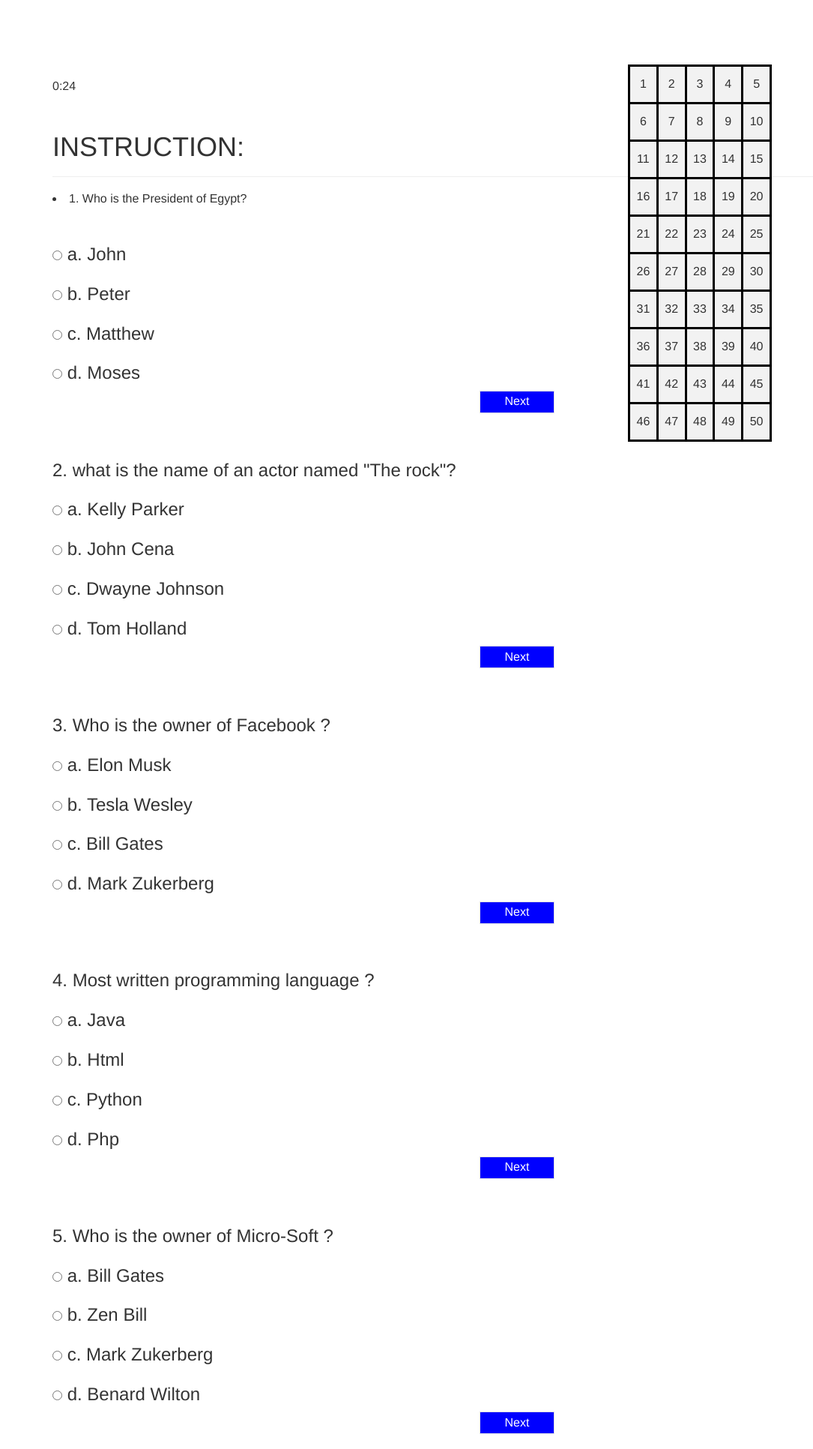
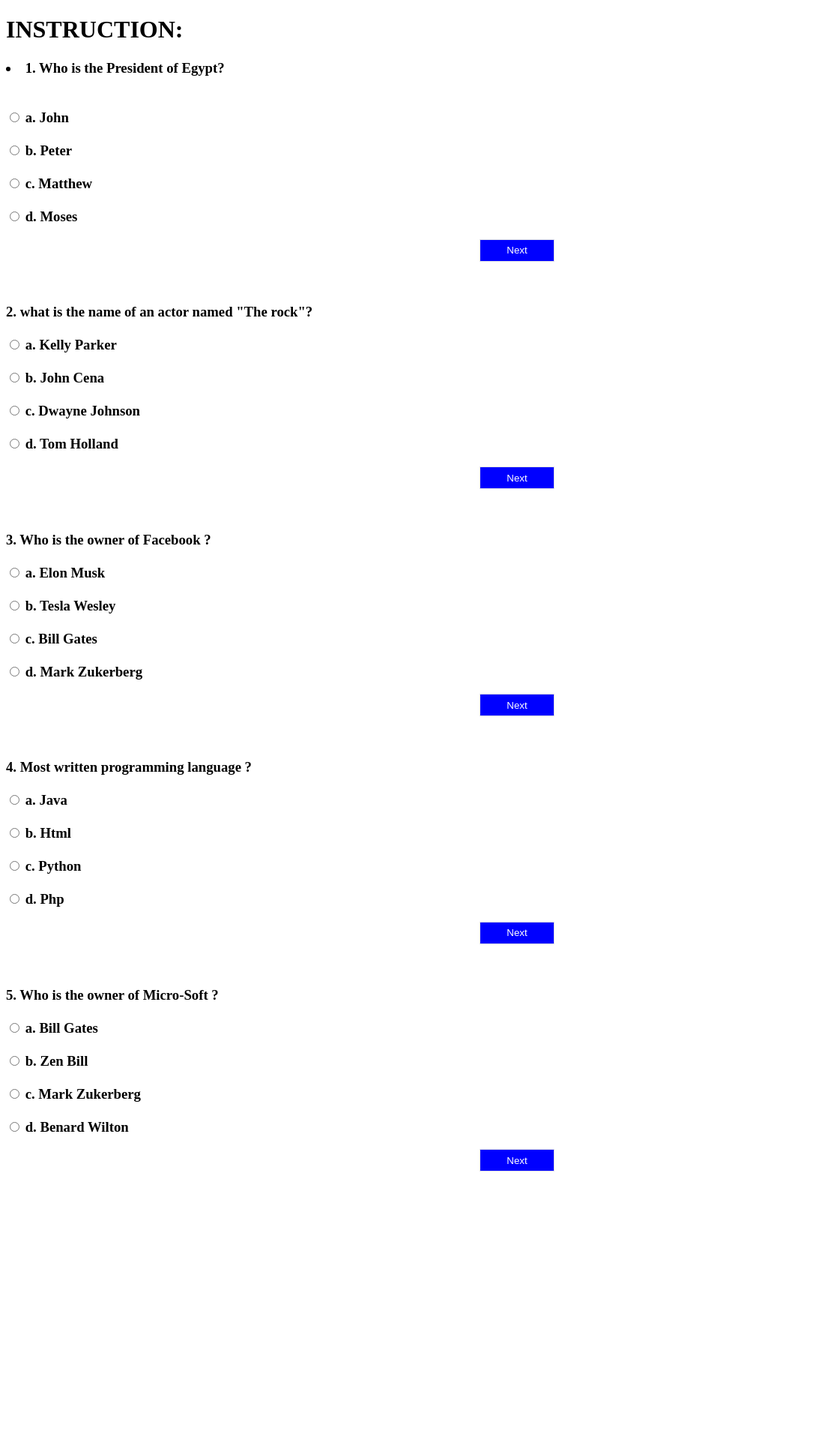
Before and after one commit to Muhad99/Timer, a Flask app: page /login/index in a window 1280 px wide. Shown: the whole page at 75% size, without its empty margins (0-1085 px from the left). After the commit the page ends 1562 px from the top, so only its background shows below. Run offline with Flask 3, Linux system fonts and the light colour scheme; the visitor is signed in with stand-in values (Sample User, id 1); some libraries are stand-ins or nearby versions.

Commit message:
base.html update

```diff
--- a/templates/base.html
+++ b/templates/base.html
@@ -19,105 +19,6 @@
 
     <div class="container">
         <div class="page-header">
-            <!-- <h1><span style="margin-left: 70%;">TIME:{{ date_time }}</span></h1> -->
-            <br><br>
-            <style>
-                table,
-                th,
-                td {
-                    border: 3px solid black;
-                    border-collapse: collapse;
-                    margin-left: 60%;
-                    margin-bottom: 20%;
-                    width: 15%;
-                    height: 50px;
-                }
-
-                td {
-                    text-align: center;
-                    background-color: #f2f2f2;
-
-                }
-
-                tr {
-                    border-color: #f2f2f2;
-                }
-            </style>
-            <table style="position: fixed;">
-                <tr>
-                    <td>1</td>
-                    <td>2</td>
-                    <td>3</td>
-                    <td>4</td>
-                    <td>5</td>
-                </tr>
-                <tr>
-                    <td>6</td>
-                    <td>7</td>
-                    <td>8</td>
-                    <td>9</td>
-                    <td>10</td>
-                </tr>
-                <tr>
-                    <td>11</td>
-                    <td>12</td>
-                    <td>13</td>
-                    <td>14</td>
-                    <td>15</td>
-                </tr>
-                <tr>
-                    <td>16</td>
-                    <td>17</td>
-                    <td>18</td>
-                    <td>19</td>
-                    <td>20</td>
-
-                </tr>
-                <tr>
-                    <td>21</td>
-                    <td>22</td>
-                    <td>23</td>
-                    <td>24</td>
-                    <td>25</td>
-
-                </tr>
-                <tr>
-                    <td>26</td>
-                    <td>27</td>
-                    <td>28</td>
-                    <td>29</td>
-                    <td>30</td>
-                </tr>
-                <tr>
-                    <td>31</td>
-                    <td>32</td>
-                    <td>33</td>
-                    <td>34</td>
-                    <td>35</td>
-                </tr>
-                <tr>
-                    <td>36</td>
-                    <td>37</td>
-                    <td>38</td>
-                    <td>39</td>
-                    <td>40</td>
-                </tr>
-                <tr>
-                    <td>41</td>
-                    <td>42</td>
-                    <td>43</td>
-                    <td>44</td>
-                    <td>45</td>
-                </tr>
-                <tr>
-                    <td>46</td>
-                    <td>47</td>
-                    <td>48</td>
-                    <td>49</td>
-                    <td>50</td>
-                </tr>
-            </table>
-            <h1>
                 <div id="timer" name="Timer:"></div>
             </h1>
             <script>
@@ -140,141 +41,218 @@
                 var countdownTimer = setInterval(countdown, 1000);
             </script>
             <br>
-            <h1>INSTRUCTION:</h1>
+      <!--question1 section-->
+      <section class="question1 section active" id="question1">
+        <div class="container">
+          <div class="intro">
+            <div class="section-title padd-15">
+              <h2>JASCUBE CODE SCHOOL 2023/2024 </h3>
+            </div>
+            <h3>
+              1. Who is the President of Egypt?<br>
+              <input type="radio" name="JohnPeterMatthewMoses" value=""> a. John
+              <br>
+              <input type="radio" name="JohnPeterMatthewMoses" value=""> b. Peter
+              <br>
+              <input type="radio" name="JohnPeterMatthewMoses" value=""> c. Matthew
+              <br>
+              <input type="radio" name="JohnPeterMatthewMoses" value=""> d. Moses
+            </h3>
+            <button type="button" id="prev">Prev...</button>
+            <button type="button" id="next">Next</button>
+          </div>
         </div>
-        <div class="page_content">
-            <div class="question">
-                <section class="question1" id="question1">
-                    <h3><li>1. Who is the President of Egypt?</li><br><br>
-                        <input type="radio" name="JohnPeterMatthewMoses" value=""> a. John
-                        <br><br>
-                        <input type="radio" name="JohnPeterMatthewMoses" value=""> b. Peter
-                        <br><br>
-                        <input type="radio" name="JohnPeterMatthewMoses" value=""> c. Matthew
-                        <br><br>
-                        <input type="radio" name="JohnPeterMatthewMoses" value=""> d. Moses
-                    </h3>
-                    <button type="button" id="next" href="#question2">Next</button>
-                </section>
-                <br>
 
-                <style>
-                    #next {
-                        background-color: blue;
-                        color: white;
-                        margin-left: 50%;
-                        width: 100px;
-                        height: 30px;
-                        border: 1px solid #dee0e4;
-                        margin-bottom: 20px;
-                        padding: 0 15px;
-                    }
-                </style>
-                <section class="question2" id="question2">
-                <h3>2. what is the name of an actor named "The rock"?<br><br>
+      </section>
+      <!--Home Section End-->
+
+      <!--question2 section Begins-->
+      <section class="question2 section" id="question2">
+        <div class="container">
+          <div class="row">
+            <div class="about-content padd-15">
+              <div class="row">
+                <div class="about-text padd-15">
+                  <div class="section-title padd-15">
+                    <h2>JASCUBE CODE SCHOOL 2023/2024</h3>
+                  </div>
+                  <h3>2. what is the name of an actor named "The rock"?<br>
                     <input type="radio" name="KellyParkerJohnCenaDwayneJohnsonTomHolland" value="">
                     a. Kelly Parker
-                    <br><br>
+                    <br>
                     <input type="radio" name="KellyParkerJohnCenaDwayneJohnsonTomHolland" value="">
                     b. John Cena
-                    <br><br>
+                    <br>
                     <input type="radio" name="KellyParkerJohnCenaDwayneJohnsonTomHolland" value="">
                     c. Dwayne Johnson
-                    <br><br>
+                    <br>
                     <input type="radio" name="KellyParkerJohnCenaDwayneJohnsonTomHolland" value="">
                     d. Tom Holland
+                  </h3>
+                  <button type="button" id="prev">Prev...</button>
+                  <button type="button" id="next">Next</button>
+                </div>
+              </div>
+            </div>
+      </section>
+      <!--About Section Ends-->
+
+      <!--Service Section Begins-->
+      <section class="question3 section" id="question3">
+        <div class="container">
+          <div class="row">
+            <div class="about-text padd-15">
+              <div class="section-title padd-15">
+                <h2>JASCUBE CODE SCHOOL 2023/2024</h3>
+              </div>
+              <div class="row">
+                <h3>3. Who is the owner of Facebook ?<br>
+                  <input type="radio" name="ElonMuskTeslaWesleyBillGatesMarkZukerberg" value="">
+                  a. Elon Musk
+                  <br>
+                  <input type="radio" name="ElonMuskTeslaWesleyBillGatesMarkZukerberg" value="">
+                  b. Tesla Wesley
+                  <br>
+                  <input type="radio" name="ElonMuskTeslaWesleyBillGatesMarkZukerberg" value="">
+                  c. Bill Gates
+                  <br>
+                  <input type="radio" name="ElonMuskTeslaWesleyBillGatesMarkZukerberg" value="">
+                  d. Mark Zukerberg <br>
+                  <button type="button" id="prev">Prev...</button>
+                  <button type="button" id="next">Next</button>
                 </h3>
-                <button type="button" id="next">Next</button>
-            </section>
+              </div>
+            </div>
+          </div>
+      </section>
+      <!--Service Section Ends-->
 
-            <br>
-            <section class="question3" id="question3">
-                <h3>3. Who is the owner of Facebook ?<br><br>
-                    <input type="radio" name="ElonMuskTeslaWesleyBillGatesMarkZukerberg" value="">
-                    a. Elon Musk
-                    <br><br>
-                    <input type="radio" name="ElonMuskTeslaWesleyBillGatesMarkZukerberg" value="">
-                    b. Tesla Wesley
-                    <br><br>
-                    <input type="radio" name="ElonMuskTeslaWesleyBillGatesMarkZukerberg" value="">
-                    c. Bill Gates
-                    <br><br>
-                    <input type="radio" name="ElonMuskTeslaWesleyBillGatesMarkZukerberg" value="">
-                    d. Mark Zukerberg
-                </h3>
-                <button type="button" id="next">Next</button>
-            </section>
-            <br>
-            <section class="question4" id="question4">
-                <h3>4. Most written programming language ?<br><br>
-                    <input type="radio" name="JavaHtmlPythonPhp" value="">
-                    a. Java
-                    <br><br>
-                    <input type="radio" name="JavaHtmlPythonPhp" value="">
-                    b. Html
-                    <br><br>
-                    <input type="radio" name="JavaHtmlPythonPhp" value="">
-                    c. Python
-                    <br><br>
-                    <input type="radio" name="JavaHtmlPythonPhp" value="">
-                    d. Php
-                </h3>
-                <button type="button" id="next">Next</button>
-            </section>
-            <br>
-            <section class="question5" id="question5">
-                <h3>5. Who is the owner of Micro-Soft ?<br><br>
-                    <input type="radio" name="BillGatesZenBillMarkZukerber" value="">
-                    a. Bill Gates
-                    <br><br>
-                    <input type="radio" name="BillGatesZenBillMarkZukerber" value="">
-                    b. Zen Bill
-                    <br><br>
-                    <input type="radio" name="BillGatesZenBillMarkZukerber" value="">
-                    c. Mark Zukerberg
-                    <br><br>
-                    <input type="radio" name="BillGatesZenBillMarkZukerber" value="">
-                    d. Benard Wilton
-                </h3>
-                <button type="button" id="next">Next</button>
-            </section>
+      <!--Portfolio Section Begins-->
+      <section class="question4 section" id="question4">
+        <div class="container">
+          <div class="row">
+            <div class="section-title padd-15">
+              <div class="portfolio-filter padd-15">
+                <h2>JASCUBE CODE SCHOOL 2023/2024</h2>
+              </div><br><br>
+              <h3>4. Most written programming language ?<br>
+                <input type="radio" name="JavaHtmlPythonPhp" value="">
+                a. Java
+                <br>
+                <input type="radio" name="JavaHtmlPythonPhp" value="">
+                b. Html
+                <br>
+                <input type="radio" name="JavaHtmlPythonPhp" value="">
+                c. Python
+                <br>
+                <input type="radio" name="JavaHtmlPythonPhp" value="">
+                d. Php
+              </h3>
+              <button type="button" id="prev">Prev...</button>
+              <button type="button" id="next">Next</button>
             </div>
+          </div>
+      </section>
+      <!--Portfolio Section Ends-->
+
+
+      <!--question5 section begins-->
+      <section class="question5 section" id="question5">
+        <div class="container">
+          <div class="row">
+            <div class="section-title padd-15">
+              <h2>JASCUBE CODE SCHOOL 2023/2024</h2>
+            </div>
+            <!-- Blog content -->
+            <h3>5. Who is the owner of Micro-Soft ?<br>
+              <input type="radio" name="BillGatesZenBillMarkZukerber" value="">
+              a. Bill Gates
+              <br>
+              <input type="radio" name="BillGatesZenBillMarkZukerber" value="">
+              b. Zen Bill
+              <br>
+              <input type="radio" name="BillGatesZenBillMarkZukerber" value="">
+              c. Mark Zukerberg
+              <br>
+              <input type="radio" name="BillGatesZenBillMarkZukerber" value="">
+              d. Benard Wilton <br>
+              <button type="button" id="prev">Prev...</button>
+              <button type="button" id="next">Next</button>
+            </h3>
+          </div>
         </div>
+      </section>
     </div>
+  </div>
+  <style>
+    button {
+      background-color: blue;
+      color: white;
+      /* margin-left: 50%; */
+      width: 100px;
+      height: 30px;
+      border: 1px solid #dee0e4;
+      /* margin: 10px 10px 30px; */
+      padding: 0 15px;
+      cursor: pointer;
+    }
+    #next{
+      margin-left: 100px;
+    }
+  </style>
 
-    <script>
-        const next = document.querySelector("#next"),
-            button = button.querySelectorAll("button"),
-            totalButton = button.length,
-            allSection = document.querySelectorAll(".section"),
-            totalSection = allSection.length;
 
-            for (let i=0; i<totalButton; i++){
-            const a=button[i].querySelector("a")
-            a.addEventListener("click", function(){
-                // remove back section class
-                removeBackSectionClass();
+  <!-- Lightbox begins-->
+  <div class="lightbox">
+    <div class="lightbox-content">
+      <div class="lightbox-close">&times;</div>
+      <img src="images/portfolio/1a.png" class="lightbox-img" onclick="nextItem()">
+      <div class="lightbox-caption">
+        <div class="caption-text">Web Design</div>
+        <div class="caption-counter"></div>
+      </div>
+    </div>
+    <div class="lightbox-controls">
+      <div class="prev-item" onclick="prevItem"><i class="fa fa-angle-left"></i></div>
+      <div class="next-item" onclick="nextItem"><i class="fa fa-angle-right"></i></div>
+    </div>
+  </div>
+  <!-- Lightbox ends-->
 
-                for (let i=0; i<totalSection; i++){
-                allSection[i].classList.remove("back-section");
-            }
+  <!--Live Switcher begins-->
+  <div class="style-switcher">
+    <div class="toggle-style-switcher">
+      <i class="fa fa-cog fa-spin"></i>
+    </div>
+    <h5>Style Switcher</h5>
+    <ul>
+      <li><a href="Javascript:void(0);" title="pink" style="background-color: #ec1839"
+          onclick="setActiveStyle('pink')"></a></li>
+      <li><a href="Javascript:void(0);" title="blue" style="background-color: #2196f3"
+          onclick="setActiveStyle('blue')"></a></li>
+      <li><a href="Javascript:void(0);" title="orange" style="background-color: #fa5b0f"
+          onclick="setActiveStyle('orange')"></a></li>
+      <li><a href="Javascript:void(0);" title="yellow" style="background-color: #ffb400"
+          onclick="setActiveStyle('yellow')"></a></li>
+      <li><a href="Javascript:void(0);" title="green" style="background-color: #72b626"
+          onclick="setActiveStyle('green')"></a></li>
+    </ul>
+    <h5>Body Skin</h5>
+    <label>
+      <input type="radio" class="body-skin" name="body-style" value="light" checked="true">
+      Light
+    </label>
+    <input type="radio" class="body-skin" name="body-style" value="dark">
+    Dark
+    </label>
+  </div>
+  <!--Live Switcher end-->
 
-                for (let j=0; j<totalButton; j++){
-                    if(button[j].querySelector("a").classList.contains("active")){
-                        // add back section class
-                        addBackSectionClass(j);
-                    }
-                    button[j].querySelector("a").classList.remove("active")
-                }
-                this.classList.add("active");
-                showSection(this);
+  <!--Javascript Template-->
+  <script src="js/script.js"></script>
 
-                if(window.innerWidth < 1200){
-                    questionSection();
-                }
-            })
-        }
-    </script>
+  <!-- styleSwitcher Javascript -->
+  <script src="js/styleSwitcher.js"></script>
     {% endblock %}
 </body>
 
--- a/templates/index.html
+++ b/templates/index.html
@@ -1,54 +1,145 @@
 <!DOCTYPE html>
 <html lang="en">
-
 <head>
     <meta charset="UTF-8">
     <meta name="viewport" content="width=device-width, initial-scale=1.0">
     <title>Document</title>
 </head>
+<body>
+    <h1>INSTRUCTION:</h1>
+</div>
+<div class="page_content">
+    <div class="question">
+        <section class="question1" id="question1">
+            <h3><li>1. Who is the President of Egypt?</li><br><br>
+                <input type="radio" name="JohnPeterMatthewMoses" value=""> a. John
+                <br><br>
+                <input type="radio" name="JohnPeterMatthewMoses" value=""> b. Peter
+                <br><br>
+                <input type="radio" name="JohnPeterMatthewMoses" value=""> c. Matthew
+                <br><br>
+                <input type="radio" name="JohnPeterMatthewMoses" value=""> d. Moses
+            </h3>
+            <button type="button" id="next" href="#question2">Next</button>
+        </section>
+        <br>
 
-<body>
-    {% extends "base.html" %}
-<!--
-    <div class="navbar navbar-inverse" role="navigation">
-        <div class="container">
-            <div class="navbar-header">
-                <button type="button" class="navbar-toggle" data-toggle="collapse" data-target=".navbar-collapse">
-                    <span class="sr-only">Toggle navigation</span>
-                    <span class="icon-bar"></span>
-                    <span class="icon-bar"></span>
-                    <span class="icon-bar"></span>
-                </button>
-                <a class="navbar-brand" href="/">HOME</a>
-            </div>
-            <div class="navbar-collapse collapse">
-                <ul class="nav navbar-nav">
-                    <li><a href="/">Exam</a></li>
-                    <li><a href="/">Project</a></li>
-                    <li><a href="/">Scores</a></li>
-                </ul>
-            </div>
-        </div>
-    </div> -->
+        <style>
+            #next {
+                background-color: blue;
+                color: white;
+                margin-left: 50%;
+                width: 100px;
+                height: 30px;
+                border: 1px solid #dee0e4;
+                margin-bottom: 20px;
+                padding: 0 15px;
+            }
+        </style>
+        <section class="question2" id="question2">
+        <h3>2. what is the name of an actor named "The rock"?<br><br>
+            <input type="radio" name="KellyParkerJohnCenaDwayneJohnsonTomHolland" value="">
+            a. Kelly Parker
+            <br><br>
+            <input type="radio" name="KellyParkerJohnCenaDwayneJohnsonTomHolland" value="">
+            b. John Cena
+            <br><br>
+            <input type="radio" name="KellyParkerJohnCenaDwayneJohnsonTomHolland" value="">
+            c. Dwayne Johnson
+            <br><br>
+            <input type="radio" name="KellyParkerJohnCenaDwayneJohnsonTomHolland" value="">
+            d. Tom Holland
+        </h3>
+        <button type="button" id="next">Next</button>
+    </section>
 
-    {% import "bootstrap/wtf.html" as wtf %}
+    <br>
+    <section class="question3" id="question3">
+        <h3>3. Who is the owner of Facebook ?<br><br>
+            <input type="radio" name="ElonMuskTeslaWesleyBillGatesMarkZukerberg" value="">
+            a. Elon Musk
+            <br><br>
+            <input type="radio" name="ElonMuskTeslaWesleyBillGatesMarkZukerberg" value="">
+            b. Tesla Wesley
+            <br><br>
+            <input type="radio" name="ElonMuskTeslaWesleyBillGatesMarkZukerberg" value="">
+            c. Bill Gates
+            <br><br>
+            <input type="radio" name="ElonMuskTeslaWesleyBillGatesMarkZukerberg" value="">
+            d. Mark Zukerberg
+        </h3>
+        <button type="button" id="next">Next</button>
+    </section>
+    <br>
+    <section class="question4" id="question4">
+        <h3>4. Most written programming language ?<br><br>
+            <input type="radio" name="JavaHtmlPythonPhp" value="">
+            a. Java
+            <br><br>
+            <input type="radio" name="JavaHtmlPythonPhp" value="">
+            b. Html
+            <br><br>
+            <input type="radio" name="JavaHtmlPythonPhp" value="">
+            c. Python
+            <br><br>
+            <input type="radio" name="JavaHtmlPythonPhp" value="">
+            d. Php
+        </h3>
+        <button type="button" id="next">Next</button>
+    </section>
+    <br>
+    <section class="question5" id="question5">
+        <h3>5. Who is the owner of Micro-Soft ?<br><br>
+            <input type="radio" name="BillGatesZenBillMarkZukerber" value="">
+            a. Bill Gates
+            <br><br>
+            <input type="radio" name="BillGatesZenBillMarkZukerber" value="">
+            b. Zen Bill
+            <br><br>
+            <input type="radio" name="BillGatesZenBillMarkZukerber" value="">
+            c. Mark Zukerberg
+            <br><br>
+            <input type="radio" name="BillGatesZenBillMarkZukerber" value="">
+            d. Benard Wilton
+        </h3>
+        <button type="button" id="next">Next</button>
+    </section>
+    </div>
+</div>
+</div>
 
-    {% block title %}Flasky{% endblock %}
+<script>
+const next = document.querySelector("next"),
+    button = button.querySelectorAll("button"),
+    totalButton = button.length,
+    allSection = document.querySelectorAll(".section"),
+    totalSection = allSection.length;
 
-    {% block page_content %}
-    <div class="page-header">
-        <h1>TIME:{{ date_time }}</h1>
-        <br> <br> <br>
-        <h1>INSTRUCTION:</h1>
-    </div>
-    <div class="page_content">
-        <p>1. Who is the President of Egypt?
-            a. John b. Peter
-            c. Matthew d. Moses
-        </p>
+    for (let i=0; i<totalButton; i++){
+    const a=button[i].querySelector("a")
+    a.addEventListener("click", function(){
+        // remove back section class
+        removeBackSectionClass();
 
-    </div>
-    {% endblock %}
+        for (let i=0; i<totalSection; i++){
+        allSection[i].classList.remove("back-section");
+    }
+
+        for (let j=0; j<totalButton; j++){
+            if(button[j].querySelector("a").classList.contains("active")){
+                // add back section class
+                addBackSectionClass(j);
+            }
+            button[j].querySelector("a").classList.remove("active")
+        }
+        this.classList.add("active");
+        showSection(this);
+
+        if(window.innerWidth < 1200){
+            questionSection();
+        }
+    })
+}
+</script>
 </body>
-
 </html>
```
